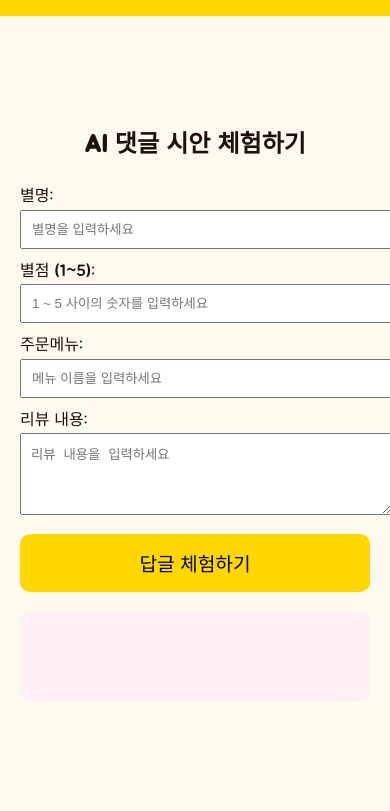
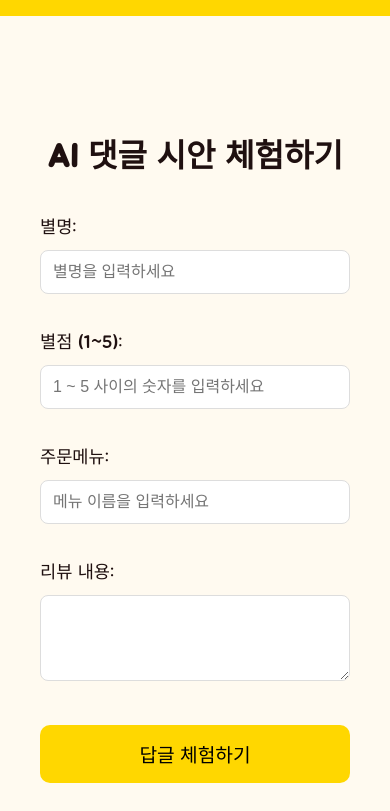
Before and after one commit to tomatocup1/wealthFM, a website: page public/index.html in a window 390 px wide. Shown: the part 2340-3151 px from the top of the page. Drawn offline with Linux system fonts and the light colour scheme.

Commit message:
Update: Optimized form and AI reply section for mobile devices

```diff
--- a/public/index.html
+++ b/public/index.html
@@ -341,27 +341,92 @@
     </div>
 <!-- AI 댓글 시안 체험 섹션 -->
 <div class="container" style="margin-top:50px;">
-    <h2 style="text-align:center;">AI 댓글 시안 체험하기</h2>
-    <div style="max-width:500px; margin:0 auto;">
+    <h2 style="text-align:center; font-size:2em; margin-bottom:30px;">AI 댓글 시안 체험하기</h2>
+    <div style="max-width:500px; margin:0 auto; padding:0 20px;"> <!-- 패딩 추가 -->
         <!-- 입력 폼 -->
-        <label for="nickname">별명:</label>
-        <input type="text" id="nickname" placeholder="별명을 입력하세요" style="width:100%; padding:10px; margin-bottom:10px;">
+        <div style="margin-bottom:20px;"> <!-- 각 입력 필드를 감싸는 div 추가 -->
+            <label for="nickname" style="display:block; margin-bottom:8px; font-size:1.1em;">별명:</label>
+            <input type="text"
+                   id="nickname"
+                   placeholder="별명을 입력하세요"
+                   style="width:100%;
+                          box-sizing:border-box;
+                          padding:12px;
+                          margin-bottom:15px;
+                          border:1px solid #ddd;
+                          border-radius:8px;
+                          font-size:1em;">
+        </div>
 
-        <label for="rating">별점 (1~5):</label>
-        <input type="number" id="rating" min="1" max="5" placeholder="1 ~ 5 사이의 숫자를 입력하세요" style="width:100%; padding:10px; margin-bottom:10px;">
+        <div style="margin-bottom:20px;">
+            <label for="rating" style="display:block; margin-bottom:8px; font-size:1.1em;">별점 (1~5):</label>
+            <input type="number"
+                   id="rating"
+                   min="1"
+                   max="5"
+                   placeholder="1 ~ 5 사이의 숫자를 입력하세요"
+                   style="width:100%;
+                          box-sizing:border-box;
+                          padding:12px;
+                          margin-bottom:15px;
+                          border:1px solid #ddd;
+                          border-radius:8px;
+                          font-size:1em;">
+        </div>
 
-        <label for="menu">주문메뉴:</label>
-        <input type="text" id="menu" placeholder="메뉴 이름을 입력하세요" style="width:100%; padding:10px; margin-bottom:10px;">
+        <div style="margin-bottom:20px;">
+            <label for="menu" style="display:block; margin-bottom:8px; font-size:1.1em;">주문메뉴:</label>
+            <input type="text"
+                   id="menu"
+                   placeholder="메뉴 이름을 입력하세요"
+                   style="width:100%;
+                          box-sizing:border-box;
+                          padding:12px;
+                          margin-bottom:15px;
+                          border:1px solid #ddd;
+                          border-radius:8px;
+                          font-size:1em;">
+        </div>
 
-        <label for="review">리뷰 내용:</label>
-        <textarea id="review" rows="4" placeholder="리뷰 내용을 입력하세요" style="width:100%; padding:10px; margin-bottom:10px;"></textarea>
+        <div style="margin-bottom:20px;">
+            <label for="review" style="display:block; margin-bottom:8px; font-size:1.1em;">리뷰 내용:</label>
+            <textarea id="review"
+                      rows="4"
+                      placeholder="리뷰 내용을 입력하세요"
+                      style="width:100%;
+                             box-sizing:border-box;
+                             padding:12px;
+                             margin-bottom:15px;
+                             border:1px solid #ddd;
+                             border-radius:8px;
+                             font-size:1em;
+                             resize:vertical;">
+            </textarea>
+        </div>
 
-        <button id="generateReply" style="width:100%; padding:15px; background-color:#FFD700; border:none; font-size:1.2em; cursor:pointer; border-radius:10px;">
+        <button id="generateReply"
+                style="width:100%;
+                       padding:15px;
+                       background-color:#FFD700;
+                       border:none;
+                       font-size:1.2em;
+                       cursor:pointer;
+                       border-radius:10px;
+                       margin-bottom:20px;
+                       transition: all 0.3s ease;">
             답글 체험하기
         </button>
 
         <!-- 응답 결과 -->
-        <div id="replyResult" style="margin-top:20px; background:#FFF0F5; padding:20px; border-radius:10px; min-height:50px;">
+        <div id="replyResult"
+             style="margin-top:20px;
+                    background:#FFF0F5;
+                    padding:20px;
+                    border-radius:10px;
+                    min-height:50px;
+                    word-break:break-word;
+                    font-size:1em;
+                    line-height:1.6;">
             <p id="loadingMessage" style="display:none;">답글 생성 중...</p>
         </div>
     </div>
```
